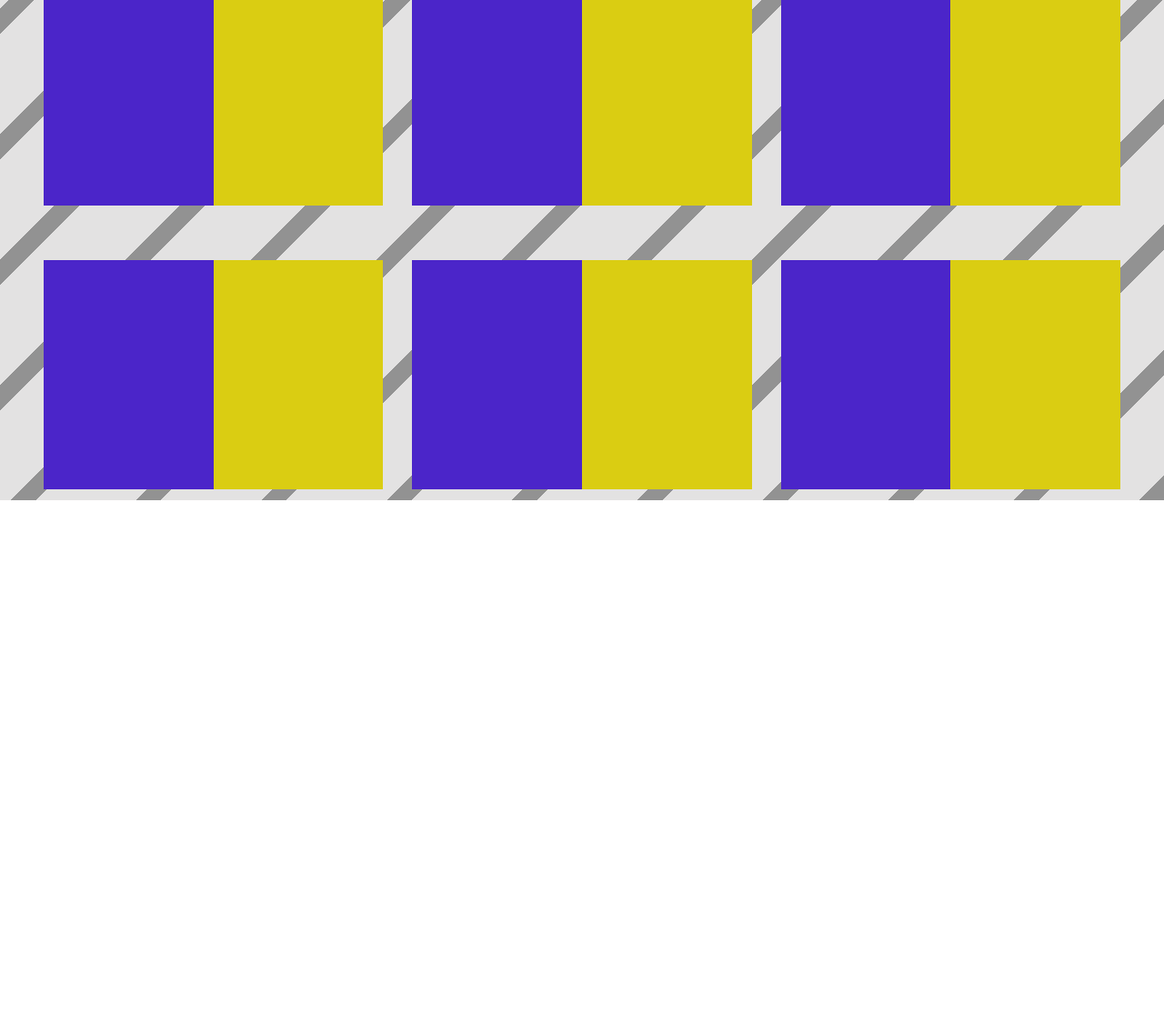
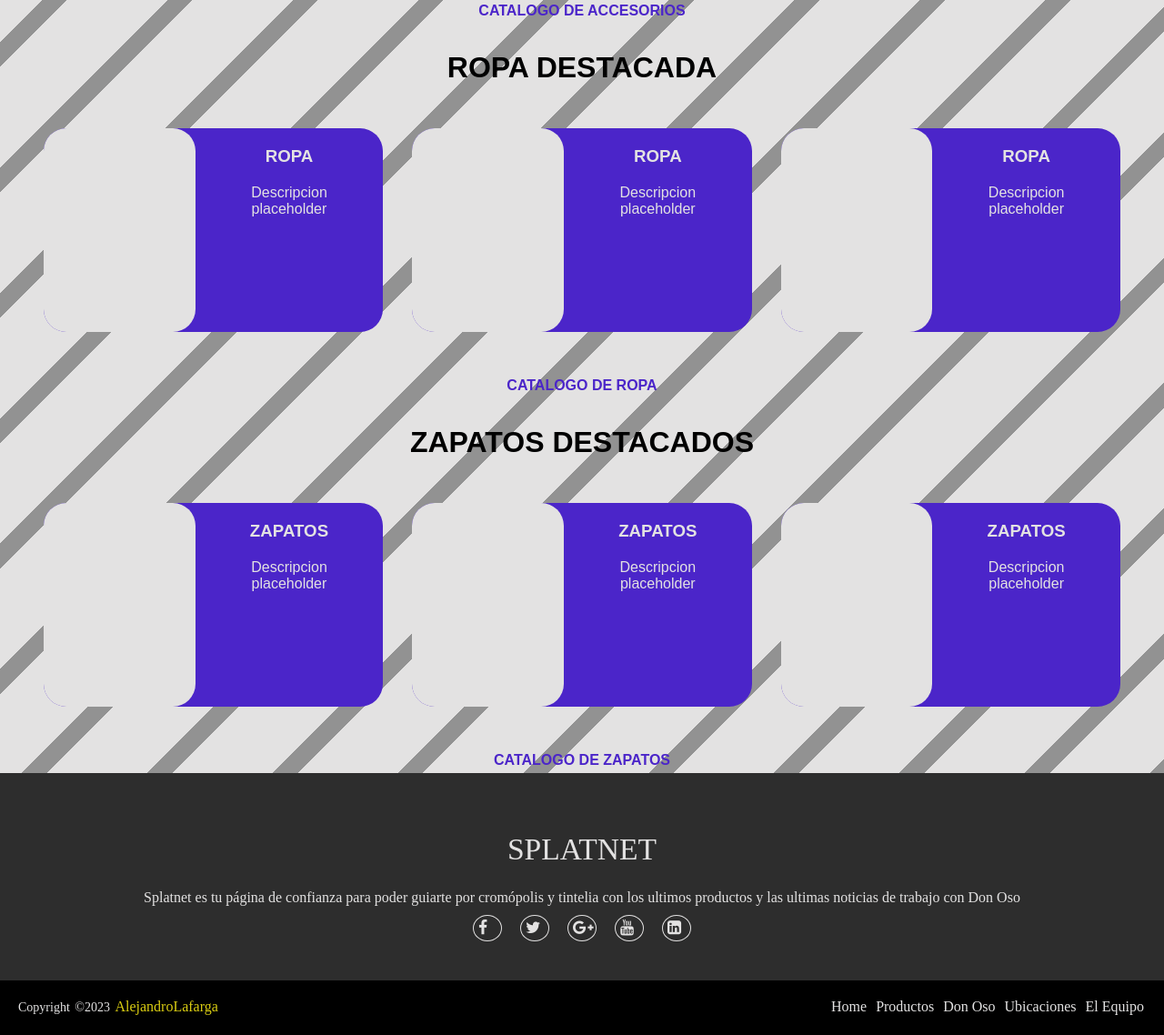
Before and after one commit to AlejandroLaf/MiPaginaWeb, a plain HTML site: page src/pages/productos.html in a window 1280 px wide. Shown: the part 466-1604 px from the top of the page at 91% size. Before the commit the page ends 1016 px from the top, so only its background shows below. Drawn offline with Linux system fonts and the light colour scheme.

Commit message:
Update 17/05/2023 9:22

```diff
--- a/src/pages/productos.html
+++ b/src/pages/productos.html
@@ -6,7 +6,9 @@
     <meta http-equiv="X-UA-Compatible" content="IE=edge" />
     <meta name="viewport" content="width=device-width, initial-scale=1.0" />
     <title>SplatNet</title>
+    <link rel="stylesheet" href="https://stackpath.bootstrapcdn.com/font-awesome/4.7.0/css/font-awesome.min.css">
     <link rel="stylesheet" href="../styles/navbar.css" />
+    <link rel="stylesheet" href="../styles/footer.css" />
     <link rel="stylesheet" href="../styles/productos.css" />
 </head>
 
@@ -35,49 +37,113 @@
             </nav>
         </div>
         <div id="general">
+            <h1 class="cabecera">ACCESORIOS DESTACADOS</h1>
+            <div class="productos">
+                <div class="producto">
+                    <div class="foto">
+                        <img src="../media/accesorio1.png"/>
+                    </div>
+                    <div class="descripcion">
+                        <h3 class="nombre">AVIADORAS 18K</h3 class="nombre">
+                        <p>Unas de las mas estilosas gafas de la marca Rockenberg cuyo slot principal es Sprint final</p>
+                        <p><br>Precio: 16,500 monedas</p>
+                    </div>
+                </div>
+                <div class="producto">
+                    <div class="foto"></div>
+                    <div class="descripcion">
+                        <h3 class="nombre">ACCESORIO</h3 class="nombre">
+                        <p>Descripcion placeholder</p>
+                    </div>
+                </div>
+                <div class="producto">
+                    <div class="foto"></div>
+                    <div class="descripcion">
+                        <h3 class="nombre">ACCESORIO</h3 class="nombre">
+                        <p>Descripcion placeholder</p>
+                    </div>
+                </div>
+            </div>
+            <a class="catalogo" href="#">CATALOGO DE ACCESORIOS</a>
+            <h1 class="cabecera">ROPA DESTACADA</h1>
             <div class="productos">
                 <div class="producto">
                     <div class="foto"></div>
-                    <div class="descripcion"></div>
+                    <div class="descripcion">
+                        <h3 class="nombre">ROPA</h3 class="nombre">
+                        <p>Descripcion placeholder</p>
+                    </div>
                 </div>
                 <div class="producto">
                     <div class="foto"></div>
-                    <div class="descripcion"></div>
+                    <div class="descripcion">
+                        <h3 class="nombre">ROPA</h3 class="nombre">
+                        <p>Descripcion placeholder</p>
+                    </div>
                 </div>
                 <div class="producto">
                     <div class="foto"></div>
-                    <div class="descripcion"></div>
+                    <div class="descripcion">
+                        <h3 class="nombre">ROPA</h3 class="nombre">
+                        <p>Descripcion placeholder</p>
+                    </div>
                 </div>
             </div>
+            <a class="catalogo" href="#">CATALOGO DE ROPA</a>
+            <h1 class="cabecera">ZAPATOS DESTACADOS</h1>
             <div class="productos">
                 <div class="producto">
                     <div class="foto"></div>
-                    <div class="descripcion"></div>
+                    <div class="descripcion">
+                        <h3 class="nombre">ZAPATOS</h3 class="nombre">
+                        <p>Descripcion placeholder</p>
+                    </div>
                 </div>
                 <div class="producto">
                     <div class="foto"></div>
-                    <div class="descripcion"></div>
+                    <div class="descripcion">
+                        <h3 class="nombre">ZAPATOS</h3 class="nombre">
+                        <p>Descripcion placeholder</p>
+                    </div>
                 </div>
                 <div class="producto">
                     <div class="foto"></div>
-                    <div class="descripcion"></div>
+                    <div class="descripcion">
+                        <h3 class="nombre">ZAPATOS</h3 class="nombre">
+                        <p>Descripcion placeholder</p>
+                    </div>
                 </div>
             </div>
-            <div class="productos">
-                <div class="producto">
-                    <div class="foto"></div>
-                    <div class="descripcion"></div>
+            <a class="catalogo" href="#">CATALOGO DE ZAPATOS</a>
+            <footer class="footer">
+                <div class="footer-content">
+                        <h3 class="nombre">SPLATNET</h3 class="nombre">
+                        <p>Splatnet es tu página de confianza para poder guiarte por cromópolis y tintelia con los ultimos productos
+                                y las ultimas noticias de trabajo con Don Oso
+                        </p>
                 </div>
-                <div class="producto">
-                    <div class="foto"></div>
-                    <div class="descripcion"></div>
+                <ul class="socials">
+                        <li><a href="#"><i class="fa fa-facebook"></i></a></li>
+                        <li><a href="#"><i class="fa fa-twitter"></i></a></li>
+                        <li><a href="#"><i class="fa fa-google-plus"></i></a></li>
+                        <li><a href="#"><i class="fa fa-youtube"></i></a></li>
+                        <li><a href="#"><i class="fa fa-linkedin-square"></i></a></li>
+                </ul>
+                <div class="footer-bottom">
+                        <p>copyright &copy;2023 <a href="#">AlejandroLafarga</a> </p>
+                        <div class="footer-menu">
+                                <ul class="f-menu">
+                                        <li><a href="../index.html">Home</a></li>
+                                        <li><a href="productos.html">Productos</a></li>
+                                        <li><a href="donOso.html">Don Oso</a></li>
+                                        <li><a href="ubicaciones.html">Ubicaciones</a></li>
+                                        <li><a href="elEquipo.html">El Equipo</a></li>
+                                </ul>
+                        </div>
                 </div>
-                <div class="producto">
-                    <div class="foto"></div>
-                    <div class="descripcion"></div>
-                </div>
-            </div>
-            <div id="footer"></div>
+
+
+        </footer>
         </div>
 </body>
 
--- a/src/styles/productos.css
+++ b/src/styles/productos.css
@@ -17,6 +17,12 @@
     align-items: center;
     justify-content: center;
 }
+
+.cabecera{
+    font-weight: bold;
+    font-family: Arial, Helvetica, sans-serif;
+    margin-top: 30px;
+}
 .productos{
     margin-top: 2rem;
     height: 35vh;
@@ -28,16 +34,45 @@
 }
 
 .producto{
-    height: 90%;
-    width: 50%;
-    background-color: var(--amarillo);
+    height: 80%;
+    width: 80%;
+    background-color: var(--morado);
     margin: 1rem 1rem;
     display: flex;
     flex-direction: row;
+    border-radius: 25px;
 }
 
 .foto{
     width:50%;
     height:100%;
-    background-color: var(--morado);
+    background-color: var(--gris-claro);
+    border-radius: 25px;
 }
+
+.descripcion{
+    width:50%;
+    height:100%;
+    font-family: Arial, Helvetica, sans-serif;
+    text-align: center;
+    margin: 0 20px;
+    color: var(--gris-claro)
+}
+
+.nombre{
+    margin: 20px;
+}
+
+.catalogo{
+    color:var(--morado);
+    text-decoration: none;
+    font-family: Arial, Helvetica, sans-serif;
+    font-weight: bold;
+    margin-top: 10px;
+    margin-bottom: 5px;
+}
+
+.catalogo:visited{
+    color:var(--morado);
+    text-decoration: none;
+}
```
Also changed, not shown: src/media/accesorio1.png (added).
